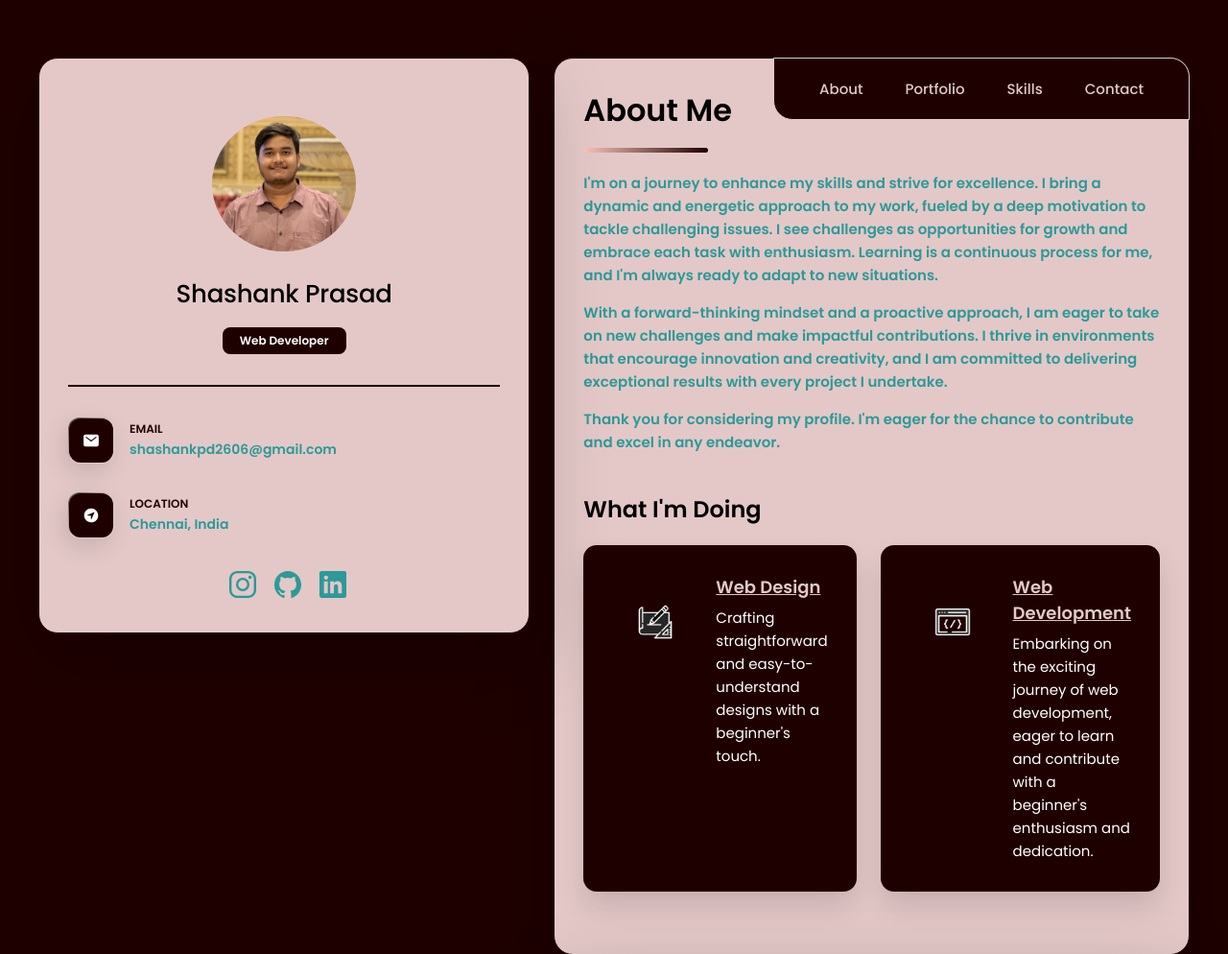
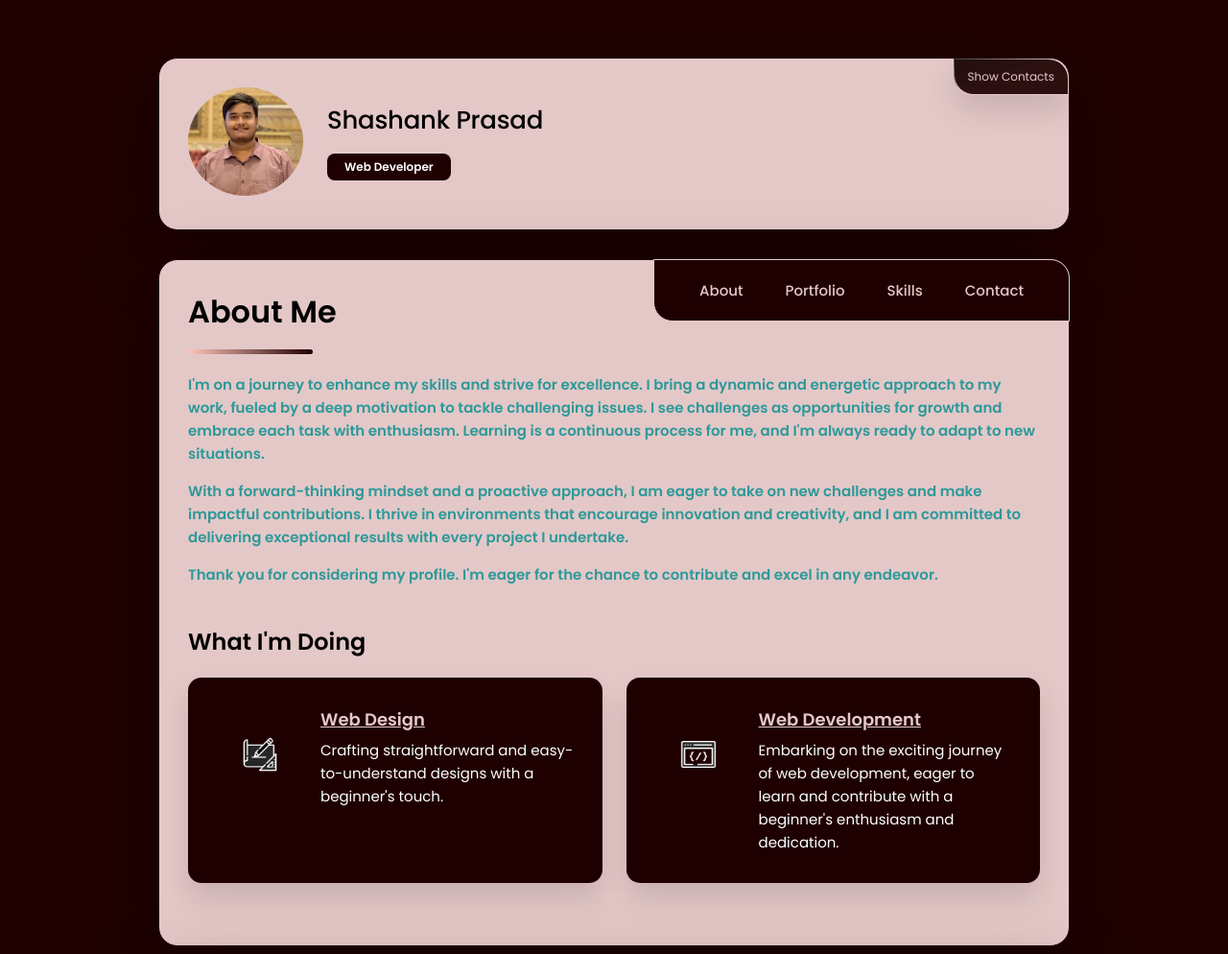
Before and after one commit to shashank-pd/Portfolio-website-v1, a plain HTML site: page index.html in a window 1280 px wide. Shown: the top 994 px of the page at 96% size. Drawn offline with nearby package versions, Linux system fonts and the light colour scheme.

Commit message:
Update style.css

```diff
--- a/assets/CSS/style.css
+++ b/assets/CSS/style.css
@@ -1322,120 +1322,3 @@ main {
     .award-list { grid-template-columns: repeat(3, 1fr); }
 
   }
-
-  /**
- * responsive larger than 1250px screen
- */
-
-@media (min-width: 1250px) {
-
-    /**
-     * RESET
-     */
-
-    body::-webkit-scrollbar { width: 20px; }
-
-    body::-webkit-scrollbar-track { background: var(--smoky-black); }
-
-    body::-webkit-scrollbar-thumb {
-      border: 5px solid var(--smoky-black);
-      background: hsla(0, 0%, 100%, 0.1);
-      border-radius: 20px;
-      box-shadow: inset 1px 1px 0 hsla(0, 0%, 100%, 0.11),
-                  inset -1px -1px 0 hsla(0, 0%, 100%, 0.11);
-    }
-
-    body::-webkit-scrollbar-thumb:hover { background: hsla(0, 0%, 100%, 0.15); }
-
-    body::-webkit-scrollbar-button { height: 60px; }
-
-
-
-    /**
-     * REUSED STYLE
-     */
-
-    .sidebar, article { width: auto; }
-
-    article { min-height: 100%; }
-
-
-
-    /**
-     * MAIN
-     */
-
-    main {
-      max-width: 1200px;
-      margin-inline: auto;
-      display: flex;
-      justify-content: center;
-      align-items: stretch;
-      gap: 25px;
-    }
-
-
-
-
-    /**
-     * SIDEBAR
-     */
-
-    .sidebar {
-      position: sticky;
-      top: 60px;
-      max-height: max-content;
-      height: 100%;
-      margin-bottom: 0;
-      padding-top: 60px;
-      z-index: 1;
-      width:400%;
-    }
-
-    .sidebar-info { flex-direction: column; }
-
-    .avatar-box img { width: 150px; }
-
-    .info-content .name {
-      white-space: nowrap;
-      text-align: center;
-    }
-
-    .info-content .title { margin: auto; }
-
-    .info_more-btn { display: none; }
-
-    .sidebar-info_more {
-      opacity: 1;
-      visibility: visible;
-    }
-
-    .contacts-list { grid-template-columns: 1fr; }
-
-    .contact-info :is(.contact-link) {
-      white-space: nowrap;
-      overflow: hidden;
-      text-overflow: ellipsis;
-    }
-
-    .contact-info :is(.contact-link, time, address) {
-      --fs-7: 14px;
-      font-weight: var(--fw-300);
-    }
-
-    .separator:last-of-type {
-      margin: 15px 0;
-      opacity: 0;
-    }
-
-    .social-list { justify-content: center; }
-
-
-
-    /**
-       * RESUME
-       */
-
-    .timeline-text { max-width: 700px; }
-
-  }
```
